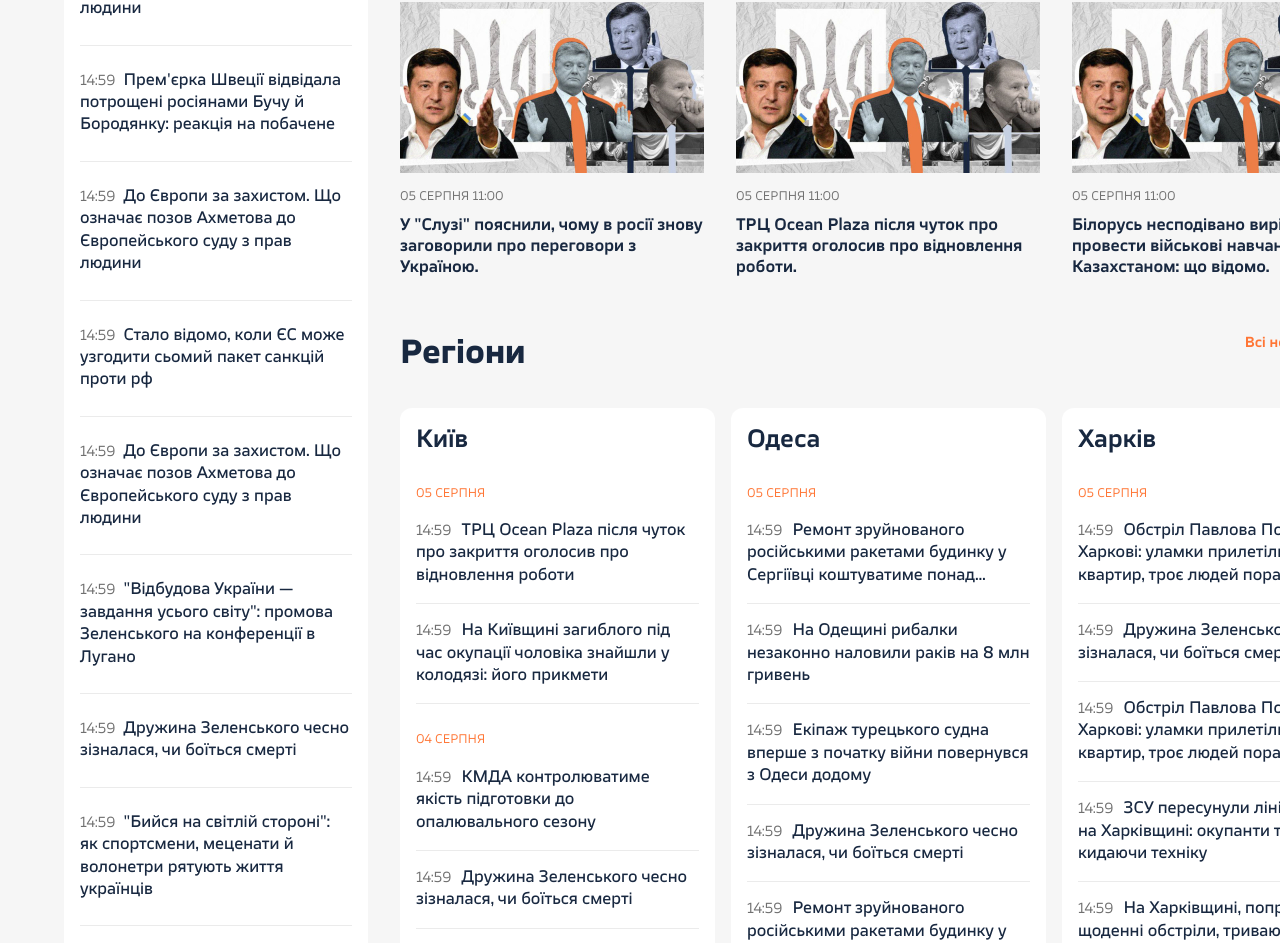
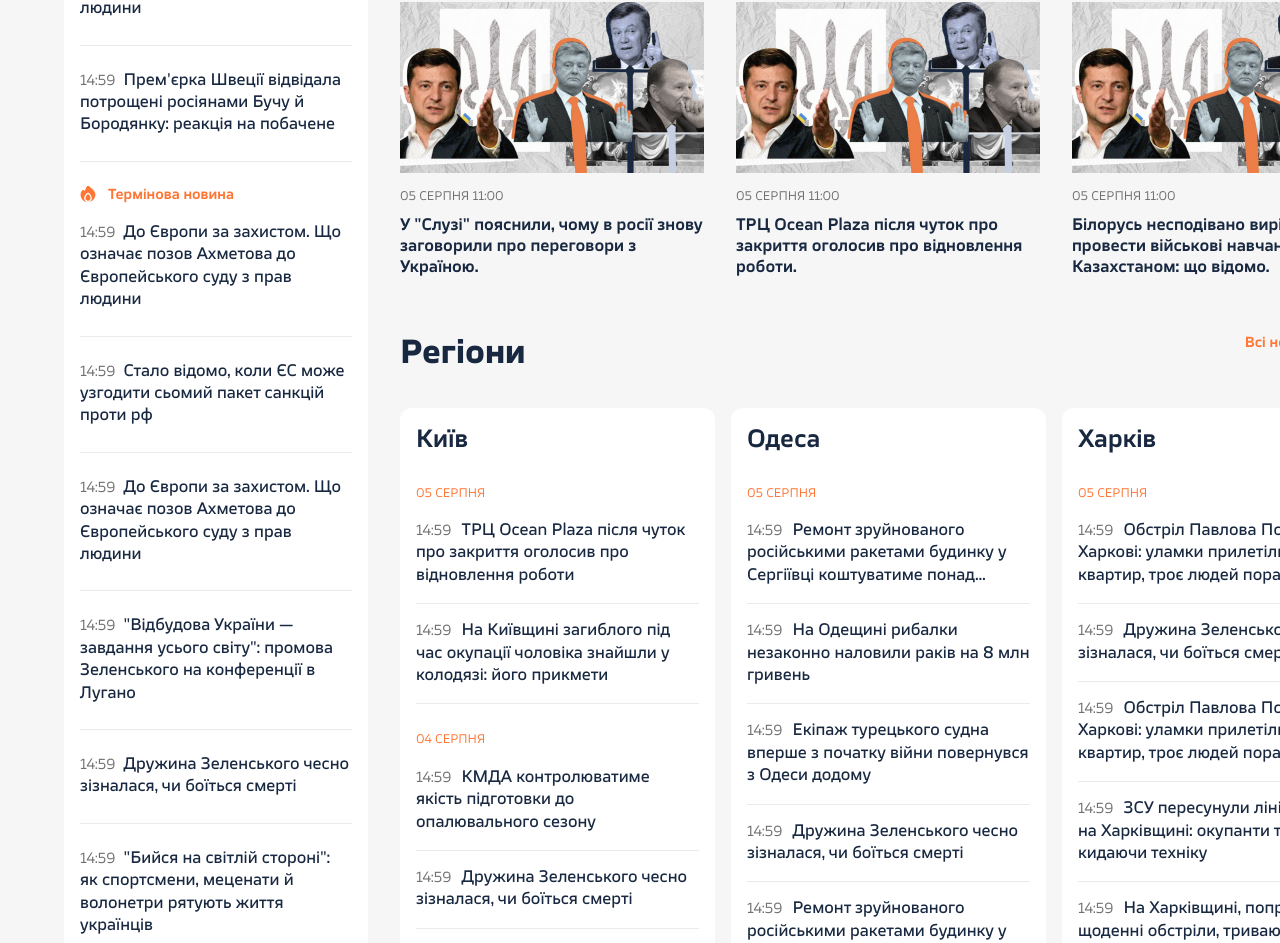
Before and after one commit to ihnatenkoo/News-Portal, a React (Vite) app: page / in a window 1280 px wide. Shown: the part 1276-2219 px from the top of the page. Built offline with nearby package versions, Linux system fonts and the light colour scheme.

Commit message:
Create label <HotNews/>

```diff
--- a/src/components/asides/AllNews/AllNews.tsx
+++ b/src/components/asides/AllNews/AllNews.tsx
@@ -2,7 +2,8 @@ import { FC, useState } from 'react';
 import { HTag, Date } from '../../ui';
 import s from './AllNews.module.scss';
 import cn from 'classnames';
-import WithPhoto from '../../ui/labels/WithPhoto/WithPhoto';
+import { WithPhoto } from '../../ui/labels/WithPhoto/WithPhoto';
+import { HotNews } from '../../ui/labels/HotNews/HotNews';
 
 const tabs = [
 	{ id: 1, name: 'Всi' },
@@ -113,6 +114,7 @@ const AllNews: FC = () => {
 					<article className={s.article} key={a.id}>
 						<HTag tag="h5" className={s.article__title}>
 							{a.isWithPhoto && <WithPhoto />}
+							{a.isHot && <HotNews />}
 							<Date type="time">14:59</Date>
 							{a.title}
 						</HTag>
--- /dev/null
+++ b/src/components/ui/labels/HotNews/HotNews.module.scss
@@ -0,0 +1,9 @@
+.label {
+	margin-bottom: 16px;
+	display: flex;
+	gap: 0 12px;
+	font-weight: 600;
+	font-size: 14px;
+	line-height: 140%;
+	color: var(--accent);
+}
--- /dev/null
+++ b/src/components/ui/labels/HotNews/HotNews.tsx
@@ -0,0 +1,11 @@
+import { FC } from 'react';
+import s from './HotNews.module.scss';
+
+export const HotNews: FC = () => {
+	return (
+		<div className={s.label}>
+			<img src="/icons/labels/hot.svg" alt="news with photo" />
+			<span>Термінова новина</span>
+		</div>
+	);
+};
--- a/src/components/ui/labels/WithPhoto/WithPhoto.tsx
+++ b/src/components/ui/labels/WithPhoto/WithPhoto.tsx
@@ -1,7 +1,7 @@
 import { FC } from 'react';
 import s from './WithPhoto.module.scss';
 
-const WithPhoto: FC = () => {
+export const WithPhoto: FC = () => {
 	return (
 		<div className={s.label}>
 			<img src="/icons/labels/with-photo.svg" alt="news with photo" />
@@ -9,4 +9,3 @@ const WithPhoto: FC = () => {
 		</div>
 	);
 };
-export default WithPhoto;
```
